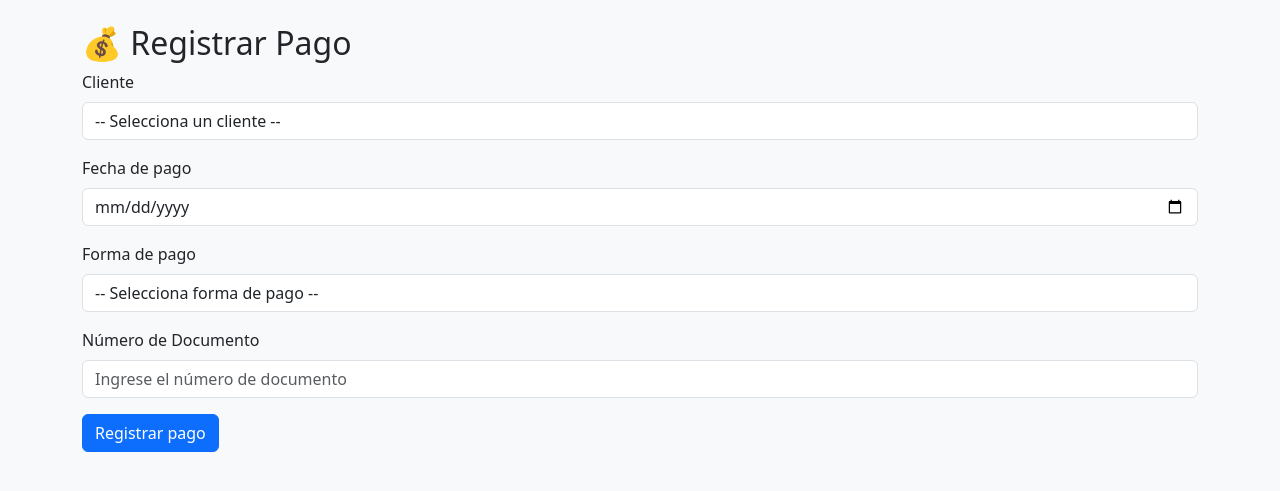
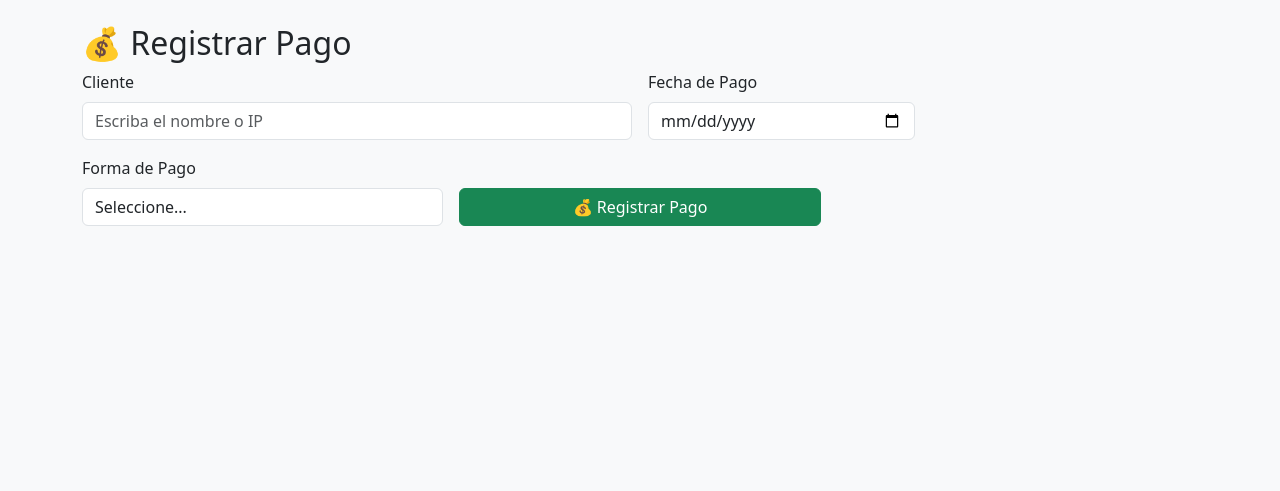
Before and after one commit to joseph951208-oss/sistema-pagos, a Flask app: page /registro_pago in a window 1280 px wide. Shown: the part 56-547 px from the top of the page. Run offline with Flask 3, Linux system fonts and the light colour scheme; the visitor is signed in with stand-in values (Sample User, id 1).

Commit message:
Actualización del formulario de registrar pago con búsqueda y forma de pago

```diff
--- a/app.py
+++ b/app.py
@@ -5,10 +5,8 @@ import os
 import pandas as pd
 import json
 
-
 app = Flask(__name__)
 app.secret_key = 'clave-secreta-muy-segura'
-
 
 UPLOAD_FOLDER = 'uploads'
 os.makedirs(UPLOAD_FOLDER, exist_ok=True)
@@ -17,8 +15,8 @@ app.config['UPLOAD_FOLDER'] = UPLOAD_FOLDER
 # -------------------- Cargar usuarios desde JSON --------------------
 with open('usuarios.json', 'r') as f:
     USERS = json.load(f)
+
 # -------------------- Rutas --------------------
-
 @app.route('/', methods=['GET', 'POST'])
 def login():
     if request.method == 'POST':
@@ -85,7 +83,7 @@ def registro_pago():
         df_clientes.columns = df_clientes.columns.str.strip().str.upper()
         nombre_col = [col for col in df_clientes.columns if 'NOMBRE' in col]
         if nombre_col:
-            clientes = df_clientes[nombre_col[0]].tolist()
+            clientes = df_clientes[nombre_col[0]].dropna().astype(str).tolist()
 
     # ---------------- Cargar documentos de movimientos ----------------
     movimientos_path = os.path.join(app.config['UPLOAD_FOLDER'], 'movimientos.xlsx')
@@ -276,10 +274,6 @@ def registro_cliente():
 def inject_user_role():
     return dict(user_role=session.get('role'))
 
-@app.context_processor
-def inject_user_role():
-    return dict(user_role=session.get('role'))
-
 # Logout
 @app.route('/logout')
 def logout():
--- a/templates/registro_pago.html
+++ b/templates/registro_pago.html
@@ -48,64 +48,67 @@
         {% endfor %}
     {% endwith %}
 
-    <form method="POST">
-        <!-- Selección de Cliente -->
-        <div class="mb-3">
+    <!-- Formulario de registro de pago directo -->
+    <form method="POST" class="row g-3">
+        <input type="hidden" name="accion" value="registrar_pago">
+
+        <!-- Cliente con buscador -->
+        <div class="col-md-6">
             <label for="cliente" class="form-label">Cliente</label>
-            <select name="cliente" id="cliente" class="form-control" required>
-                <option value="">-- Selecciona un cliente --</option>
+            <input list="clientes" name="cliente" id="cliente" class="form-control" placeholder="Escriba el nombre o IP" required>
+            <datalist id="clientes">
                 {% for c in clientes %}
-                    <option value="{{ c }}">{{ c }}</option>
+                    <option value="{{ c }}">
                 {% endfor %}
-            </select>
+            </datalist>
         </div>
 
-        <!-- Fecha de pago -->
-        <div class="mb-3">
-            <label for="fecha_pago" class="form-label">Fecha de pago</label>
+        <!-- Fecha -->
+        <div class="col-md-3">
+            <label for="fecha_pago" class="form-label">Fecha de Pago</label>
             <input type="date" name="fecha_pago" id="fecha_pago" class="form-control" required>
         </div>
 
         <!-- Forma de pago -->
-        <div class="mb-3">
-            <label for="forma_pago" class="form-label">Forma de pago</label>
-            <select name="forma_pago" id="forma_pago" class="form-control" required onchange="toggleDocumento()">
-                <option value="">-- Selecciona forma de pago --</option>
+        <div class="col-md-4">
+            <label for="forma_pago" class="form-label">Forma de Pago</label>
+            <select name="forma_pago" id="forma_pago" class="form-control" required onchange="toggleDocumento(this)">
+                <option value="">Seleccione...</option>
                 <option value="Efectivo">Efectivo</option>
                 <option value="Transferencia">Transferencia</option>
             </select>
         </div>
 
-        <!-- Número de Documento -->
-        <div class="mb-3" id="doc_num_div">
-            <label for="doc_num" class="form-label">Número de Documento</label>
-            <input type="text" name="doc_num" id="doc_num" class="form-control" placeholder="Ingrese el número de documento">
+        <!-- Documento -->
+        <div class="col-md-4 doc-num-div" style="display:none;">
+            <label for="doc_num" class="form-label">Nro Documento</label>
+            <input type="text" name="doc_num" id="doc_num" class="form-control">
         </div>
 
-        <button type="submit" class="btn btn-primary">Registrar pago</button>
+        <div class="col-md-4 d-flex align-items-end">
+            <button type="submit" class="btn btn-success w-100">💰 Registrar Pago</button>
+        </div>
     </form>
 </div>
 
 <script>
-function toggleDocumento() {
-    const forma = document.getElementById('forma_pago').value;
-    const docDiv = document.getElementById('doc_num_div');
-    const docInput = document.getElementById('doc_num');
+function toggleDocumento(select) {
+    const docDiv = document.querySelector(".doc-num-div");
+    const docInput = docDiv.querySelector("input");
 
-    if (forma === "Efectivo") {
-        docDiv.style.display = 'none';   // Ocultar campo
-        docInput.value = '';             // Limpiar valor
-        docInput.removeAttribute('required'); // Quitar requerido
-    } else if (forma === "Transferencia") {
-        docDiv.style.display = 'block';  // Mostrar campo
-        docInput.setAttribute('required', 'required'); // Obligatorio
+    if (select.value === "Efectivo") {
+        docDiv.style.display = "none";
+        docInput.value = "";
+        docInput.removeAttribute("required");
+    } else if (select.value === "Transferencia") {
+        docDiv.style.display = "block";
+        docInput.setAttribute("required", "required");
     } else {
-        // Si no selecciona nada
-        docDiv.style.display = 'block';
-        docInput.removeAttribute('required');
+        docDiv.style.display = "none";
+        docInput.removeAttribute("required");
     }
 }
+</script>
 
-// Ejecutar al cargar la página
-window.onload = toggleDocumento;
-</script>
+</body>
+</html>
```
